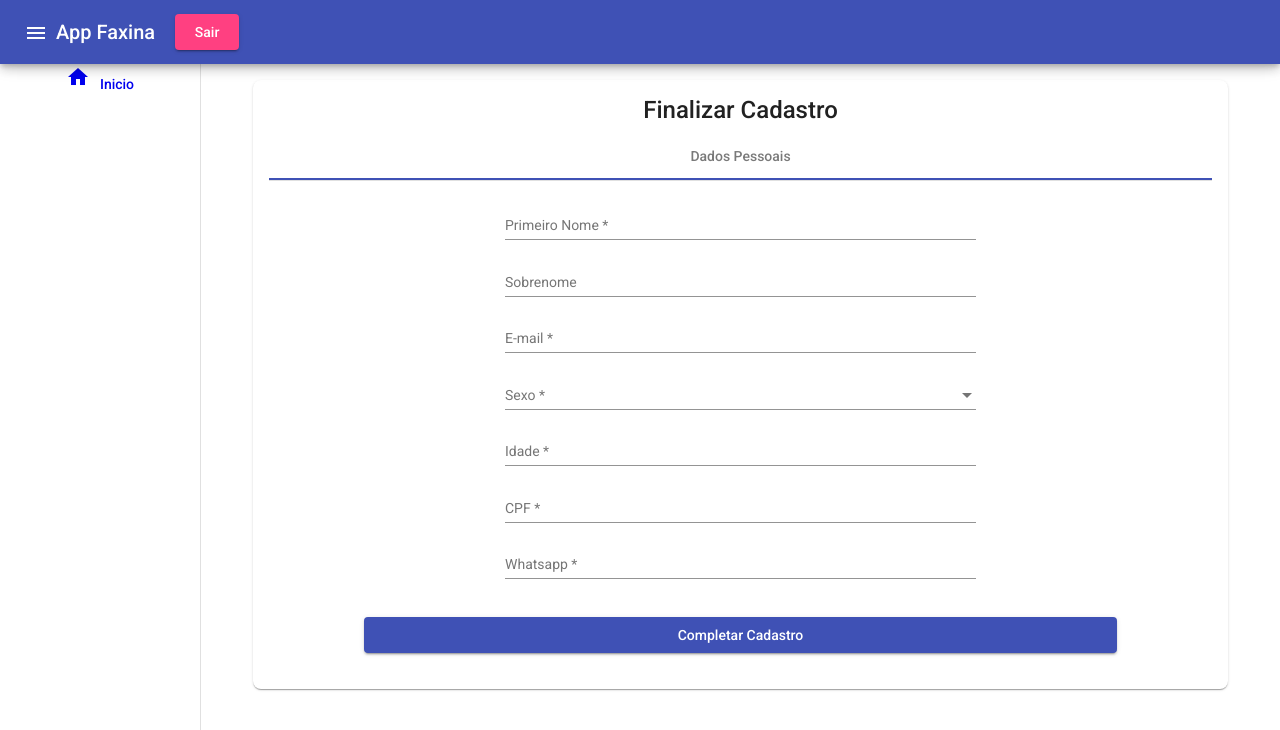
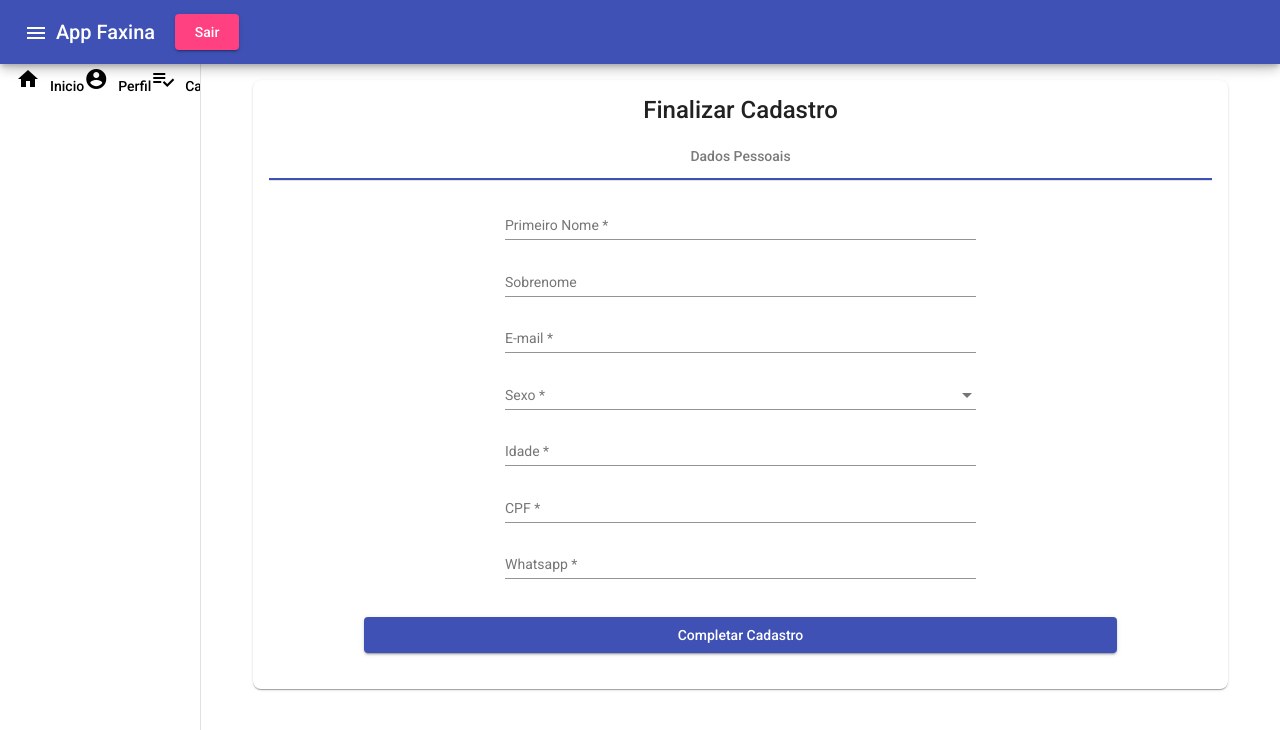
Before and after one commit to gustavorlldev/AppFaxina, an Angular app: page /home in a window 1280 px wide. Shown: the top 730 px of the page. Built offline with nearby package versions, Linux system fonts and the light colour scheme; what @angular/fire would draw is missing.

Commit message:
Atualizando
Atualizando menu

```diff
--- a/src/app/components/header/header.component.css
+++ b/src/app/components/header/header.component.css
@@ -10,6 +10,7 @@ mat-toolbar {
 
 .sidenav-button a {
   text-decoration: none;
+  color: black;
 }
 
 .sidenav-button {
@@ -17,11 +18,11 @@ mat-toolbar {
 }
 
 .nav-list i {
+  padding-top: 3px;
   padding-right: 10px;
 }
 
 .nav-list a {
-
   align-items: center;
   text-decoration: none;
 }
--- a/src/app/components/header/header.component.html
+++ b/src/app/components/header/header.component.html
@@ -8,7 +8,13 @@
   <mat-sidenav class="sidenav" [mode]="mode" [opened]="opened" [fixedInViewport]="true" [fixedTopGap]="layoutGap">
     <button class="sidenav-button" mat-button (click)="opened = !opened">
       <mat-sidenav-list class="nav-list">
-        <a [routerLink]="['/logout']" mat-list-item routerLink="/products"><i class="material-icons">home</i>Inicio</a>
+        <a mat-list-item routerLink="/products"><i class="material-icons">home</i>Inicio</a>
+        <a mat-list-item routerLink="/products"><i class="material-icons">account_circle</i>Perfil</a>
+        <a mat-list-item routerLink="/products"><i class="material-icons">playlist_add_check</i>Cadastrar</a>
+        <a mat-list-item routerLink="/products"><i class="material-icons">search</i>Buscar serviços</a>
+
+
+
       </mat-sidenav-list>
 
     </button>
```
